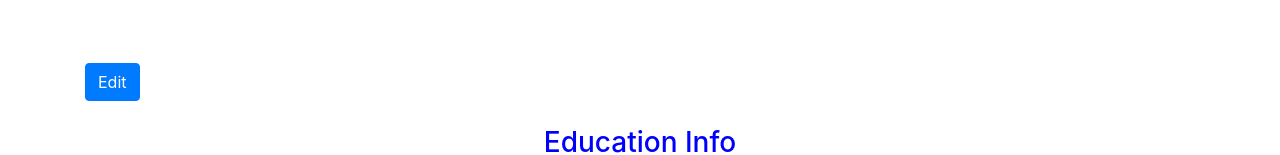
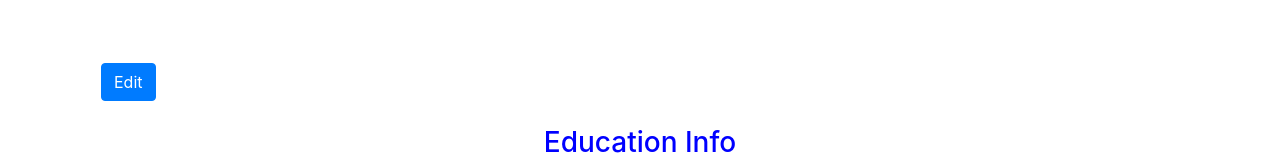
Before and after one commit to Tihomir10/cv-application, a React (Create React App) app: page / in a window 1280 px wide. Shown: the part 295-450 px from the top of the page. Built offline with nearby package versions, Linux system fonts and the light colour scheme; the HTML template or start-up script is replaced by a standard one.

Commit message:
btn margin class rename

```diff
--- a/src/index.css
+++ b/src/index.css
@@ -56,7 +56,7 @@ span:hover {
   justify-content: space-evenly;
 }
 
-.edu-edit {
+.btn-position {
   text-align: center;
   margin-bottom: 1rem;
 }
@@ -65,3 +65,11 @@ span:hover {
   float: right;
   margin-right: 0.3rem;
 }
+
+.err-msg {
+  font-size: 0.8em;
+}
+
+.btn {
+  margin: 0 1rem;
+}
```
